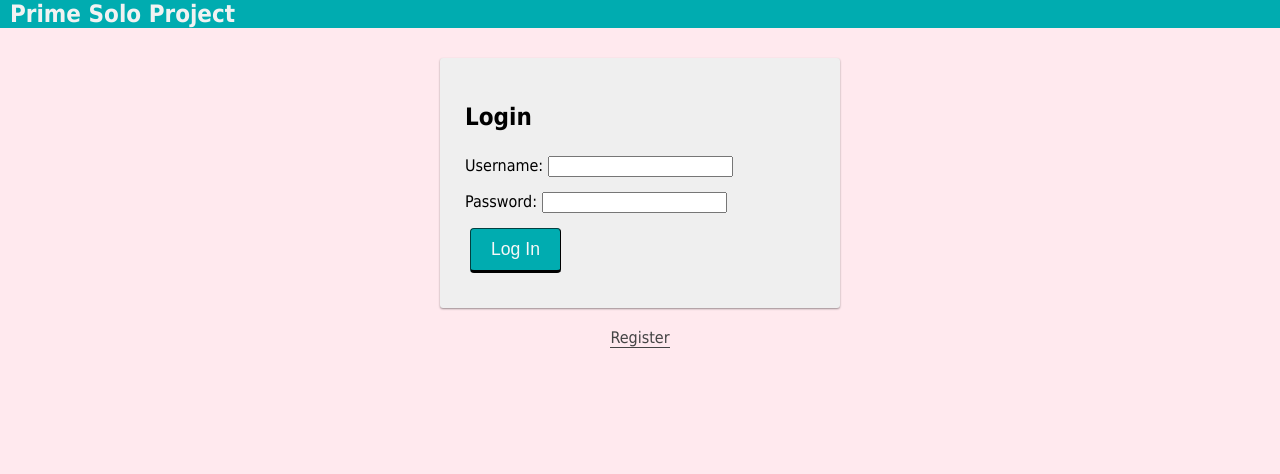
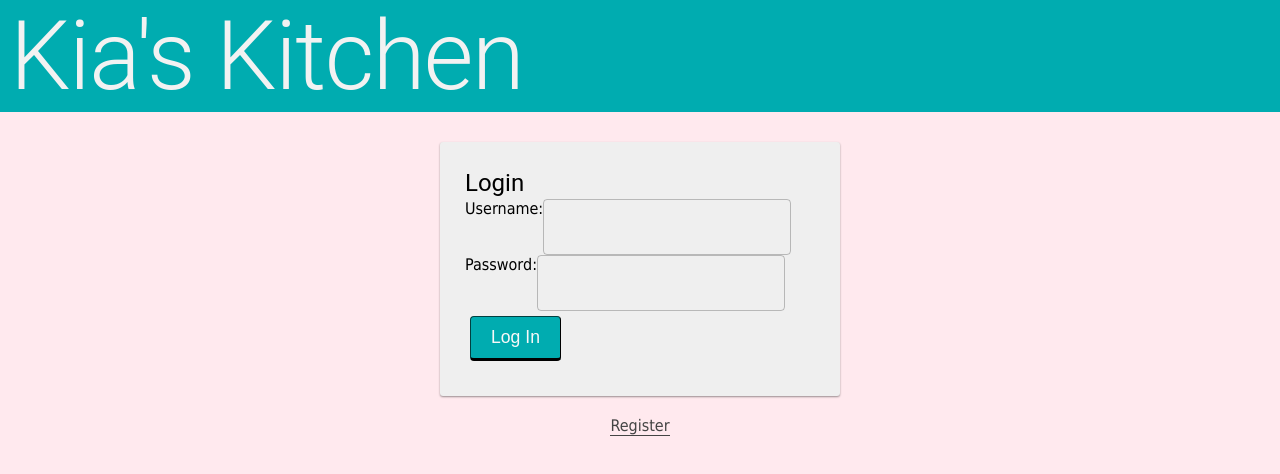
Before and after one commit to Xibbrahimovic/Kias_Kitchen, a React (Create React App) app: page /#/form in a window 1280 px wide. Shown: the top 474 px of the page. Built offline with nearby package versions, Linux system fonts and the light colour scheme; no server answers.

Commit message:
fixed some typography into login/register forms, also fixed header to display app title

```diff
--- a/src/components/LoginForm/LoginForm.jsx
+++ b/src/components/LoginForm/LoginForm.jsx
@@ -1,6 +1,8 @@
 import React, { useState } from 'react';
 import { useDispatch } from 'react-redux';
 import {useSelector} from 'react-redux';
+import { TextField } from '@mui/material';
+import { Typography } from '@mui/material';
 
 function LoginForm() {
   const [username, setUsername] = useState('');
@@ -26,7 +28,9 @@ function LoginForm() {
 
   return (
     <form className="formPanel" onSubmit={login}>
-      <h2>Login</h2>
+      <Typography
+        variant="h5">
+        Login</Typography>
       {errors.loginMessage && (
         <h3 className="alert" role="alert">
           {errors.loginMessage}
@@ -35,7 +39,7 @@ function LoginForm() {
       <div>
         <label htmlFor="username">
           Username:
-          <input
+          <TextField
             type="text"
             name="username"
             required
@@ -47,7 +51,7 @@ function LoginForm() {
       <div>
         <label htmlFor="password">
           Password:
-          <input
+          <TextField
             type="password"
             name="password"
             required
--- a/src/components/Nav/Nav.jsx
+++ b/src/components/Nav/Nav.jsx
@@ -3,6 +3,8 @@ import { Link } from 'react-router-dom';
 import LogOutButton from '../LogOutButton/LogOutButton';
 import './Nav.css';
 import { useSelector } from 'react-redux';
+
+import { Typography } from '@mui/material';
 
 function Nav() {
   const user = useSelector((store) => store.user);
@@ -10,7 +12,9 @@ function Nav() {
   return (
     <div className="nav">
       <Link to="/home">
-        <h2 className="nav-title">Prime Solo Project</h2>
+        <Typography
+        variant="h1"
+        className="nav-title">Kia's Kitchen</Typography>
       </Link>
       <div>
         {/* If no user is logged in, show these links */}
@@ -22,7 +26,7 @@ function Nav() {
         }
 
         {/* If a user is logged in, show these links */}
-        {user.id && (
+        {/* {user.id && (
           <>
             <Link className="navLink" to="/home">
               Home
@@ -42,7 +46,7 @@ function Nav() {
 
             <LogOutButton className="navLink" />
           </>
-        )}
+        )} */}
 
 
       </div>
--- a/src/components/RegisterForm/RegisterForm.jsx
+++ b/src/components/RegisterForm/RegisterForm.jsx
@@ -1,5 +1,7 @@
 import React, { useState } from 'react';
 import { useDispatch, useSelector } from 'react-redux';
+import { Typography } from '@mui/material';
+import { TextField } from '@mui/material';
 
 function RegisterForm() {
   const [username, setUsername] = useState('');
@@ -21,7 +23,8 @@ function RegisterForm() {
 
   return (
     <form className="formPanel" onSubmit={registerUser}>
-      <h2>Register User</h2>
+      <Typography
+        variant="h5">Register User</Typography>
       {errors.registrationMessage && (
         <h3 className="alert" role="alert">
           {errors.registrationMessage}
@@ -30,7 +33,7 @@ function RegisterForm() {
       <div>
         <label htmlFor="username">
           Username:
-          <input
+          <TextField
             type="text"
             name="username"
             value={username}
@@ -42,7 +45,7 @@ function RegisterForm() {
       <div>
         <label htmlFor="password">
           Password:
-          <input
+          <TextField
             type="password"
             name="password"
             value={password}
```
